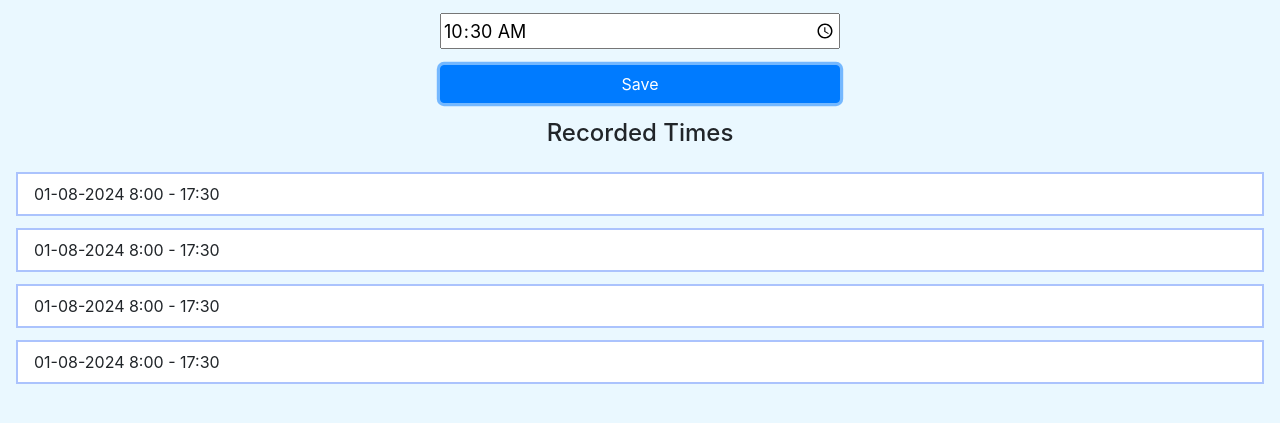
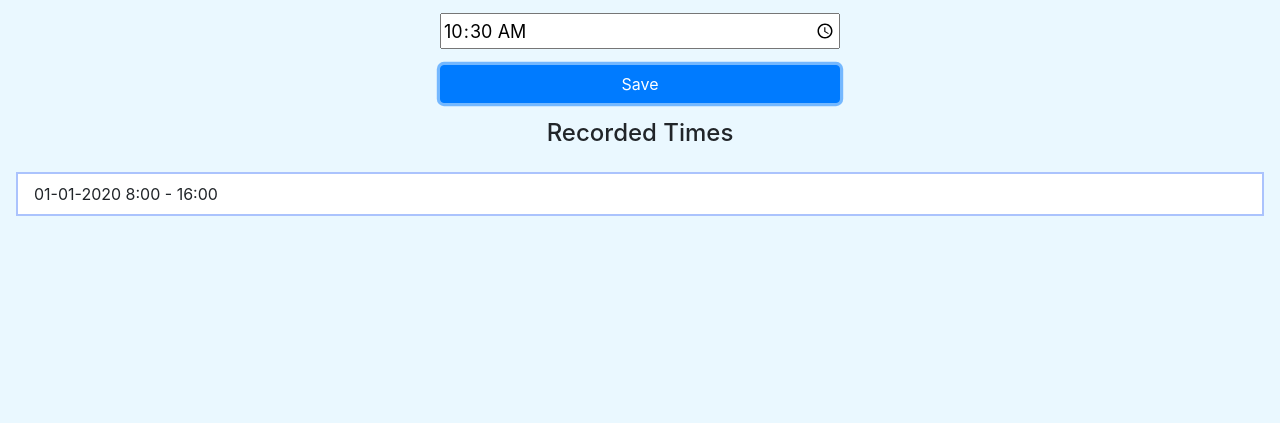
Before and after one commit to felianfilian/cordova_v1, a website: page www/index.html in a window 1280 px wide. Both pictures are taken after typing "10:30", "10:30" into the empty fields and a click on the button "Save". Shown: the part 127-550 px from the top of the page. Drawn offline with nearby package versions, Linux system fonts and the light colour scheme.

Commit message:
variable data

```diff
--- a/www/index.html
+++ b/www/index.html
@@ -22,9 +22,7 @@
       </button>
       <h4>Recorded Times</h4>
       <div id="timetable" class="timetable">
-        <div class="timestamp">01-08-2024 8:00 - 17:30</div>
-        <div class="timestamp">01-08-2024 8:00 - 17:30</div>
-        <div class="timestamp">01-08-2024 8:00 - 17:30</div>
+        <!-- timestamp list -->
       </div>
     </div>
 
--- a/www/script.js
+++ b/www/script.js
@@ -1,3 +1,6 @@
 function AddWorkTime() {
-  timetable.innerHTML += `<div class="timestamp">01-08-2024 8:00 - 17:30</div>`;
+  let currentDate = "01-01-2020";
+  let startTime = "8:00";
+  let endTime = "16:00";
+  timetable.innerHTML += `<div class="timestamp">${currentDate} ${startTime} - ${endTime}</div>`;
 }
```
